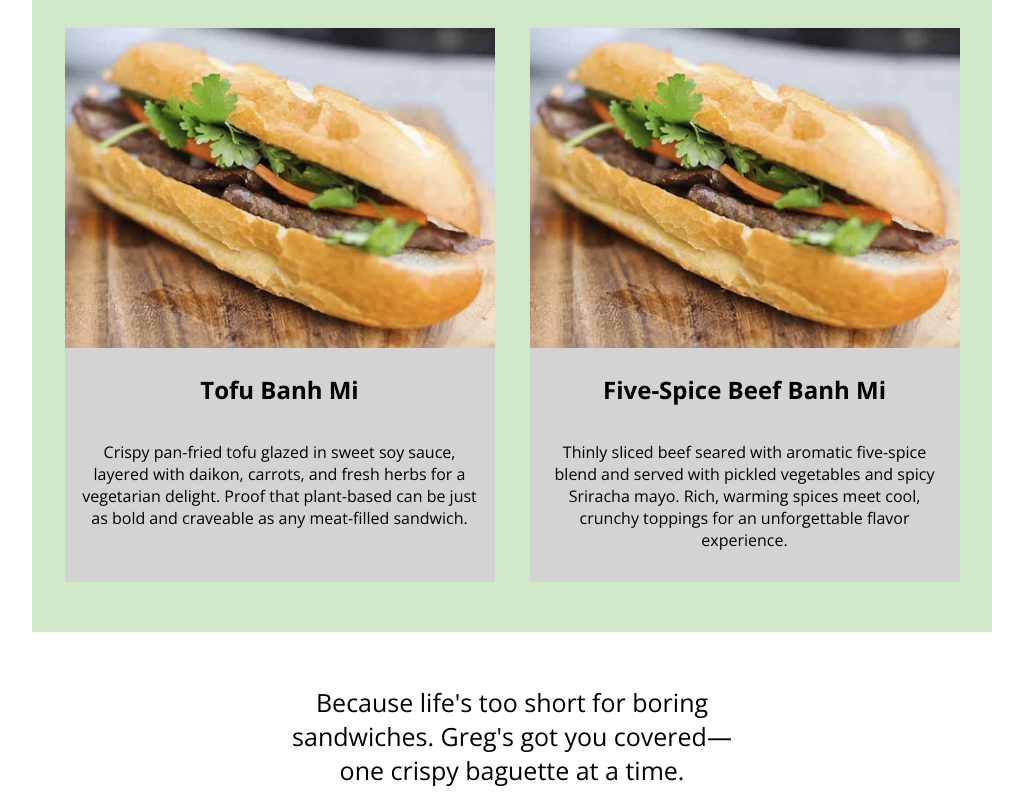
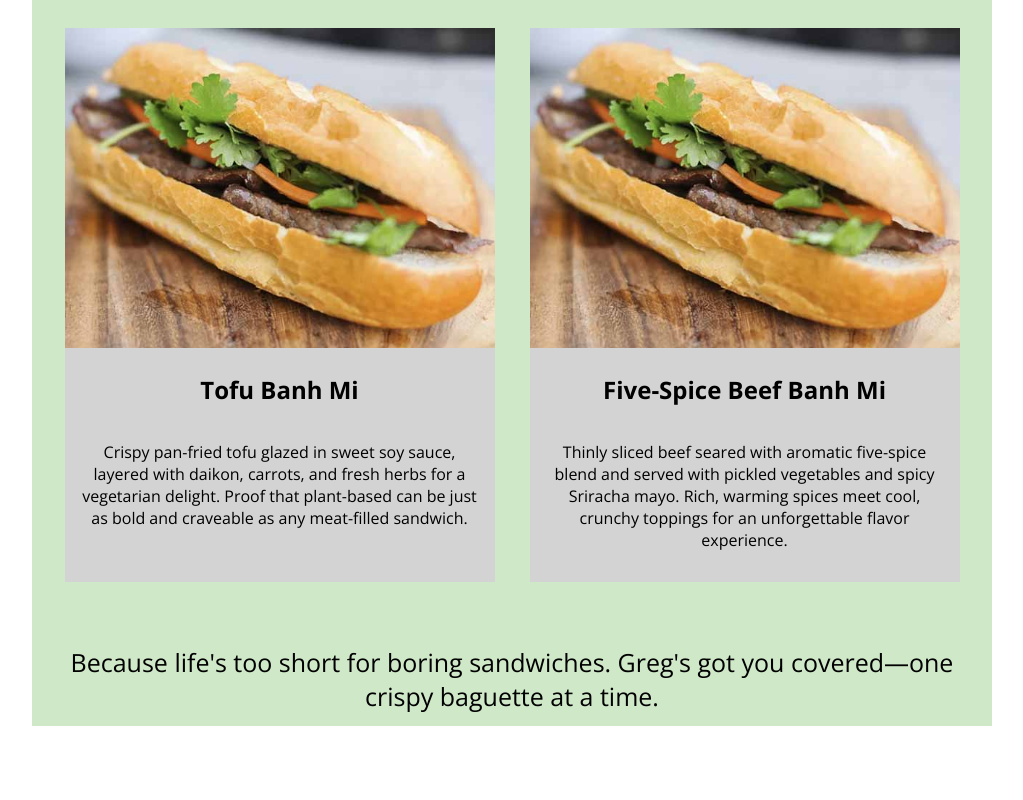
Before and after one commit to gnahzyoj/exercise-6, a plain HTML site: page index.html in a window 1280 px wide. Shown: the part 987-1787 px from the top of the page, without its empty margins (128-1151 px from the left). After the commit the page ends 1713 px from the top, so only its background shows below. Drawn offline with nearby package versions, Linux system fonts and the light colour scheme.

Commit message:
new code

```diff
--- a/index.html
+++ b/index.html
@@ -29,7 +29,6 @@
       .grid-item p {
         padding: 15px;
       }
-
 
       img {
         width: 100%;
@@ -97,14 +96,14 @@
 
       footer {
         box-sizing: border-box;
+
         font-size: 25px;
-        background-color: white;
+        background-color: #cfe8c8;
         padding: 13px;
         text-align: center;
-        width: 470px;
-        margin: 40px auto 0;
 
       }
+
     </style>
   </head>
   <body>
@@ -121,7 +120,6 @@
 
     </nav>
     <h1>At Greg's Banh Mi, we're serving up the perfect marriage of French and Vietnamese culinary traditions—crispy-on-the-outside, pillowy-on-the-inside baguettes loaded with bold, fresh flavorus that'll make your taste buds sing.</h1>
-
 
     <div class="container">
 
@@ -152,7 +150,6 @@
         <p>Thinly sliced beef seared with aromatic five-spice blend and served with pickled vegetables and spicy Sriracha mayo. Rich, warming spices meet cool, crunchy toppings for an unforgettable flavor experience.</p>
       </div>
         </div>
-
       <footer>Because life's too short for boring sandwiches. Greg's got you covered—one crispy baguette at a time.</footer>
 
   </body>
```
